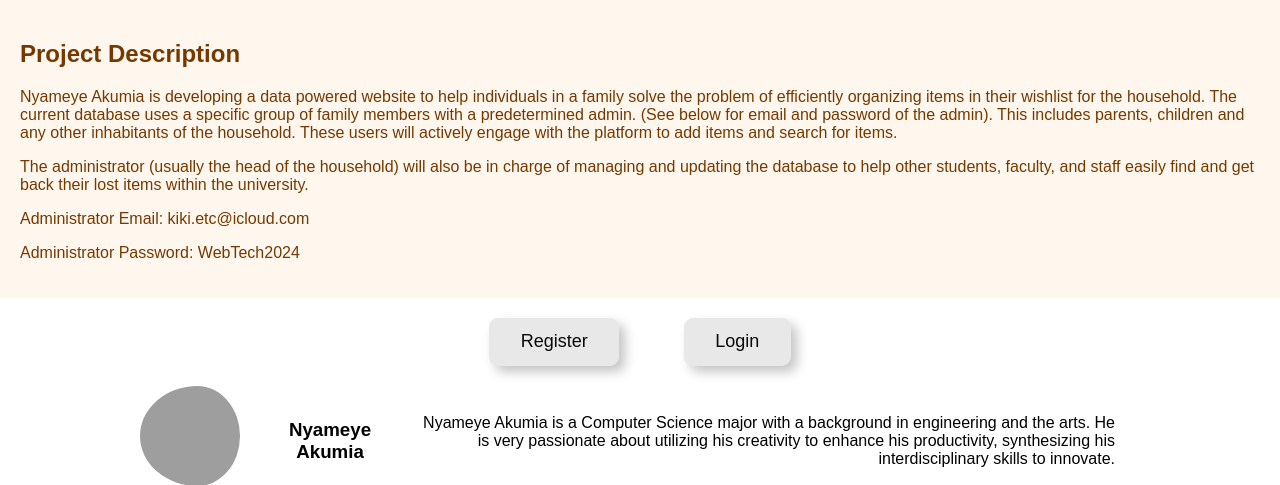
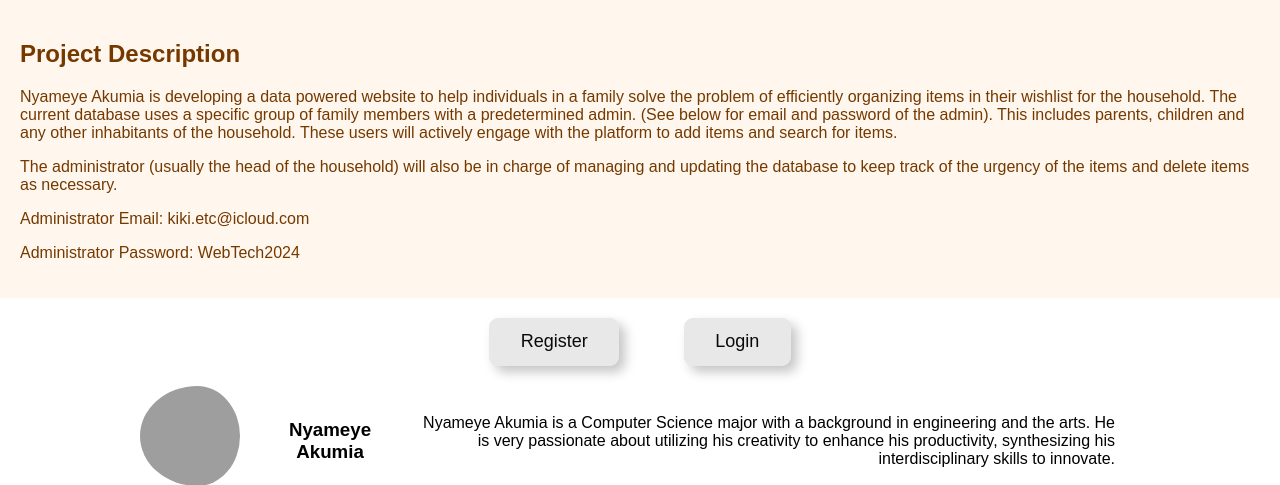
Before and after one commit to kiki-etc/family-wishlist, a PHP site: page /home_about.php in a window 1280 px wide. Shown: the part 170-655 px from the top of the page. Run offline with PHP 8.4, Linux system fonts and the light colour scheme; grey boxes are pictures that could not be loaded.

Commit message:
Update home_about.php

```diff
--- a/view/home_about.php
+++ b/view/home_about.php
@@ -29,7 +29,7 @@
 <section id="description">
     <h2>Project Description</h2>
     <p>Nyameye Akumia is developing a data powered website to help individuals in a family solve the problem of efficiently organizing items in their wishlist for the household. The current database uses a specific group of family members with a predetermined admin. (See below for email and password of the admin). This includes parents, children and any other inhabitants of the household. These users will actively engage with the platform to add items and search for items.</p>
-    <p>The administrator (usually the head of the household) will also be in charge of managing and updating the database to help other students, faculty, and staff easily find and get back their lost items within the university.</p>
+    <p>The administrator (usually the head of the household) will also be in charge of managing and updating the database to keep track of the urgency of the items and delete items as necessary.</p>
     <p>Administrator Email: kiki.etc@icloud.com</p>
     <p>Administrator Password: WebTech2024</p>
     <p></p>
```
